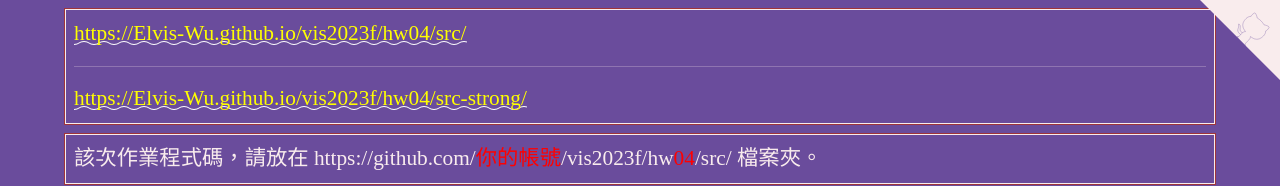
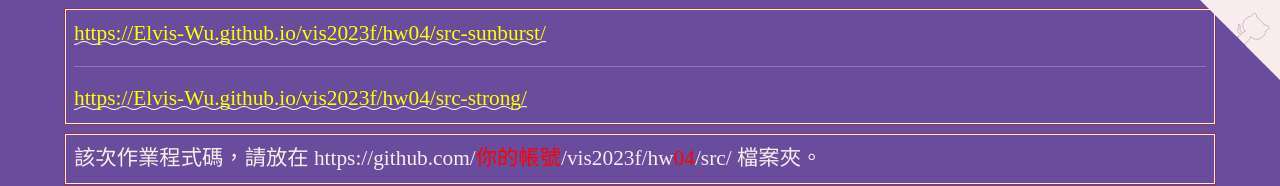
Before and after one commit to Elvis-Wu/vis2023f, a plain HTML site: page hw04/index.html in a window 1280 px wide. Shown: the top 186 px of the page. Drawn offline with nearby package versions, Linux system fonts and the light colour scheme.

Commit message:
Update index.html

```diff
--- a/hw04/index.html
+++ b/hw04/index.html
@@ -171,7 +171,7 @@
   <!-- ------------------------------------------------>
   <div class="row hw12">
     <div class="col-md-12 twenty">
-      <a href="https://Elvis-Wu.github.io/vis2023f/hw04/src-sunburst/">https://Elvis-Wu.github.io/vis2023f/hw04/src/</a>
+      <a href="https://Elvis-Wu.github.io/vis2023f/hw04/src/">https://Elvis-Wu.github.io/vis2023f/hw04/src-sunburst/</a>
       <hr>
       <a href="https://Elvis-Wu.github.io/vis2023f/hw04/src-strong/">https://Elvis-Wu.github.io/vis2023f/hw04/src-strong/</a>
       </div>
```
